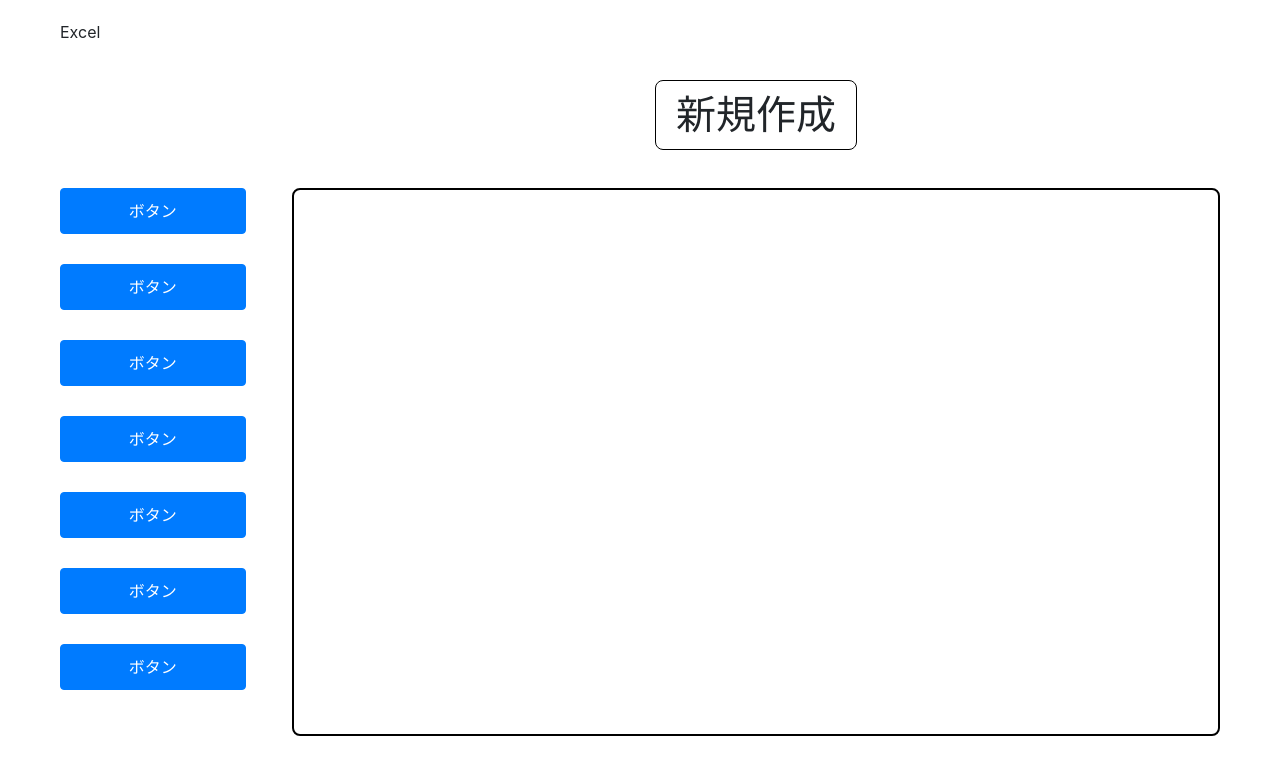
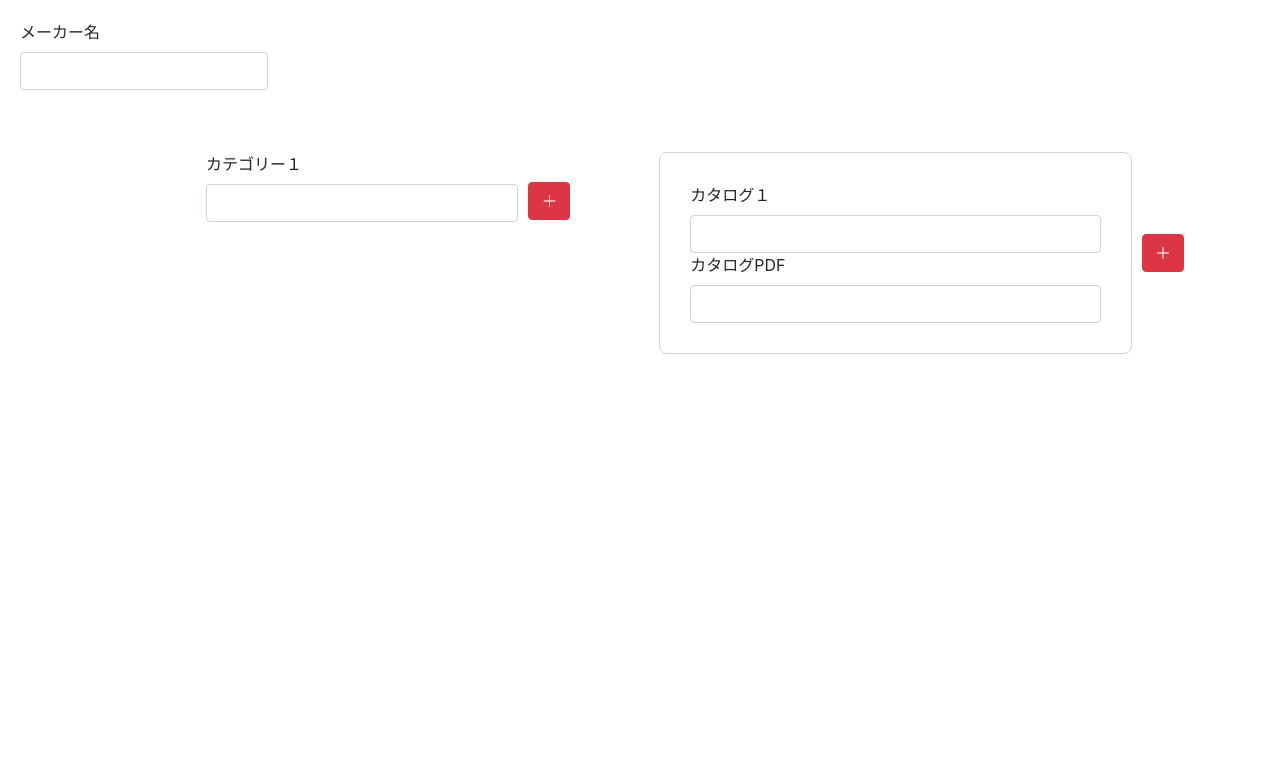
Before and after one commit to Serizawa1994/angular-in-laravel, an Angular app: page / in a window 1280 px wide. Shown: the top 774 px of the page. Built offline with nearby package versions, Linux system fonts and the light colour scheme.

Commit message:
creating title-page

```diff
--- a/src/app/app.component.html
+++ b/src/app/app.component.html
@@ -15,17 +15,16 @@
     <div class="box content-box">
         <div class="wrapper middle-left-wrapper">
             <ul>
-                <li><button type="button" class="btn btn-primary">ボタン</button></li>
-                <li><button type="button" class="btn btn-primary">ボタン</button></li>
-                <li><button type="button" class="btn btn-primary">ボタン</button></li>
-                <li><button type="button" class="btn btn-primary">ボタン</button></li>
-                <li><button type="button" class="btn btn-primary">ボタン</button></li>
-                <li><button type="button" class="btn btn-primary">ボタン</button></li>
-                <li><button type="button" class="btn btn-primary">ボタン</button></li>
+                <li><button type="button" class="btn btn-primary">表題部</button></li>
+                <li><button type="button" class="btn btn-primary">カタログ情報</button></li>
+                <li><button type="button" class="btn btn-primary">商品名（品番）</button></li>
+                <li><button type="button" class="btn btn-primary">内容</button></li>
+                <li><button type="button" class="btn btn-primary">画像</button></li>
+                <li><button type="button" class="btn btn-primary">詳細設定</button></li>
+                <li><button type="button" class="btn btn-primary">完成図</button></li>
             </ul>
         </div>
         <div class="wrapper middle-right-wrapper">
-
         </div>
     </div>
 </body>
--- a/src/app/app.module.ts
+++ b/src/app/app.module.ts
@@ -3,16 +3,18 @@ import { NgModule } from '@angular/core';
 import { NgbModule } from '@ng-bootstrap/ng-bootstrap';
 
 import { AppComponent } from './app.component';
+import { TitleComponent } from './title/title.component';
 
 @NgModule({
   declarations: [
-    AppComponent
+    AppComponent,
+    TitleComponent
   ],
   imports: [
     BrowserModule,
     NgbModule
   ],
   providers: [],
-  bootstrap: [AppComponent]
+  bootstrap: [TitleComponent]
 })
 export class AppModule { }
--- /dev/null
+++ b/src/app/title/title.component.css
@@ -0,0 +1,63 @@
+.title-box {
+    margin: 0 auto;
+    max-width: 1640px;
+    padding:20px 20px;
+    width: 100%;
+}
+
+.box {
+    position: relative;
+}
+
+.wrapper {
+    position: relative;
+}
+
+.plate {
+    position: relative;
+}
+
+.top-box {
+    width: 20%;
+    left: 0;
+}
+
+.middle-box {
+    margin: 5% 0 0 15%;
+}
+
+.first_middle-wrapper {
+    display: flex;
+}
+
+.left-plate {
+    width: 40%;
+    display: flex;
+}
+
+.right-plate {
+    display: flex;
+    width: 60%;
+    margin-left: 5%;
+}
+
+.left-plate .button-column {
+    margin: 30px 0 0 10px;
+    width: 20%;
+}
+
+.right-plate .button-column {
+    margin: auto 0 auto 10px;
+    width: 20%;
+}
+
+.category-column {
+    width: 80%;
+}
+
+.catalog-column {
+    width: 80%;
+    border: 1px solid #d3d3d3;
+    border-radius: 8px;
+    padding: 30px;
+}
--- /dev/null
+++ b/src/app/title/title.component.html
@@ -0,0 +1,48 @@
+<section class="box title-box">
+    <div class="box top-box">
+        <form>
+            <div class="form-group-lg">
+                <label>メーカー名</label>
+                <input type="text" class="form-control">
+            </div>
+        </form>
+    </div>
+
+    <div class="box middle-box">
+        <div class="wrapper first_middle-wrapper">
+
+            <div class="plate left-plate">
+                <div class="plate category-column">
+                    <form>
+                        <div class="form-group-lg">
+                            <label>カテゴリー１</label>
+                            <input type="text" class="form-control">
+                        </div>
+                    </form>
+                </div>
+
+                <div class="plate button-column">
+                    <button type="submit" class="btn btn-danger">＋</button>
+                </div>
+            </div>
+
+            <div class="plate right-plate">
+                <div class="catalog-column">
+                    <form>
+                        <div class="form-group-lg">
+                            <label>カタログ１</label>
+                            <input type="text" class="form-control">
+                            <label>カタログPDF</label>
+                            <input type="text" class="form-control">
+                        </div>
+                    </form>
+                </div>
+
+                <div class="plate button-column">
+                    <button type="submit" class="btn btn-danger">＋</button>
+                </div>
+            </div>
+
+        </div>
+    </div>
+</section>
--- /dev/null
+++ b/src/app/title/title.component.ts
@@ -0,0 +1,15 @@
+import { Component, OnInit } from '@angular/core';
+
+@Component({
+  selector: 'app-title',
+  templateUrl: './title.component.html',
+  styleUrls: ['./title.component.css']
+})
+export class TitleComponent implements OnInit {
+
+  constructor() { }
+
+  ngOnInit() {
+  }
+
+}
--- a/src/index.html
+++ b/src/index.html
@@ -8,6 +8,6 @@
   <link rel="icon" type="image/x-icon" href="favicon.ico">
 </head>
 <body>
-  <app-root></app-root>
+  <app-title></app-title>
 </body>
 </html>
```
Also changed, not shown: 1 other file (tests, documents, lock files or other folders).
